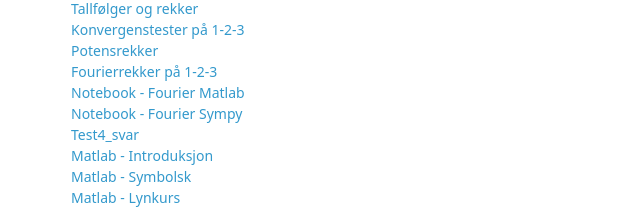
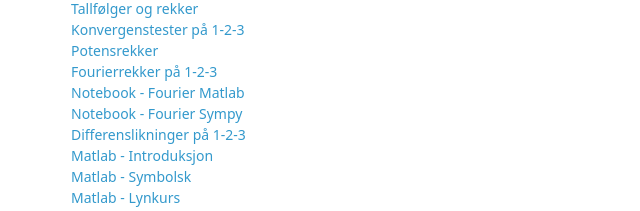
Before and after one commit to mimisbrunnr/mimisbrunnr.github.io, a plain HTML site: page index.html in a window 1280 px wide. Shown: the part 2410-2621 px from the top of the page, without its empty margins (499-1139 px from the left). Drawn offline with Linux system fonts and the light colour scheme; a web font is replaced by a local one.

Commit message:
Update index.html

```diff
--- a/index.html
+++ b/index.html
@@ -127,7 +127,7 @@
             <a href="https://dl.dropboxusercontent.com/u/2113110/Fourierrekker123.html">Fourierrekker på 1-2-3</a><br>
             <a href="https://dl.dropboxusercontent.com/u/2113110/r3/JupyterFourierMatlab.html">Notebook - Fourier Matlab</a><br>
             <a href="https://dl.dropboxusercontent.com/u/2113110/r3/JupyterFourierSymPy.html">Notebook - Fourier Sympy</a><br>
-            <a href="https://dl.dropboxusercontent.com/u/2113110/Differenslikninger123.html">Test4_svar</a><br>
+            <a href="https://dl.dropboxusercontent.com/u/2113110/Differenslikninger123.html">Differenslikninger på 1-2-3</a><br>
             <a href="https://dl.dropboxusercontent.com/u/2113110/MATLABintro.html">Matlab - Introduksjon</a><br>
             <a href="https://dl.dropboxusercontent.com/u/2113110/MATLABsymbolsk.html">Matlab - Symbolsk</a><br>
             <a href="https://dl.dropboxusercontent.com/u/2113110/MATLAB_Lynkurs.html">Matlab - Lynkurs</a><br>
```
